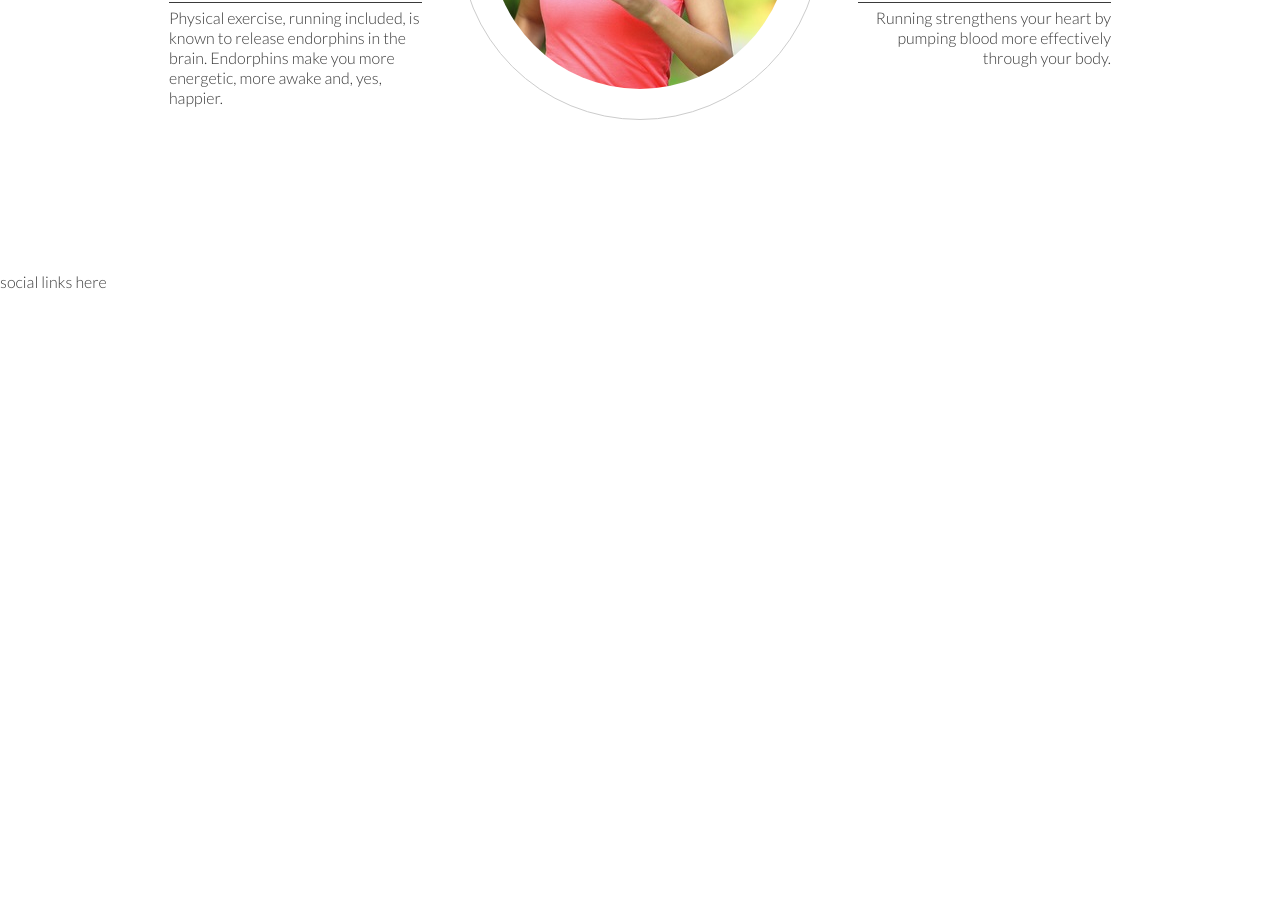
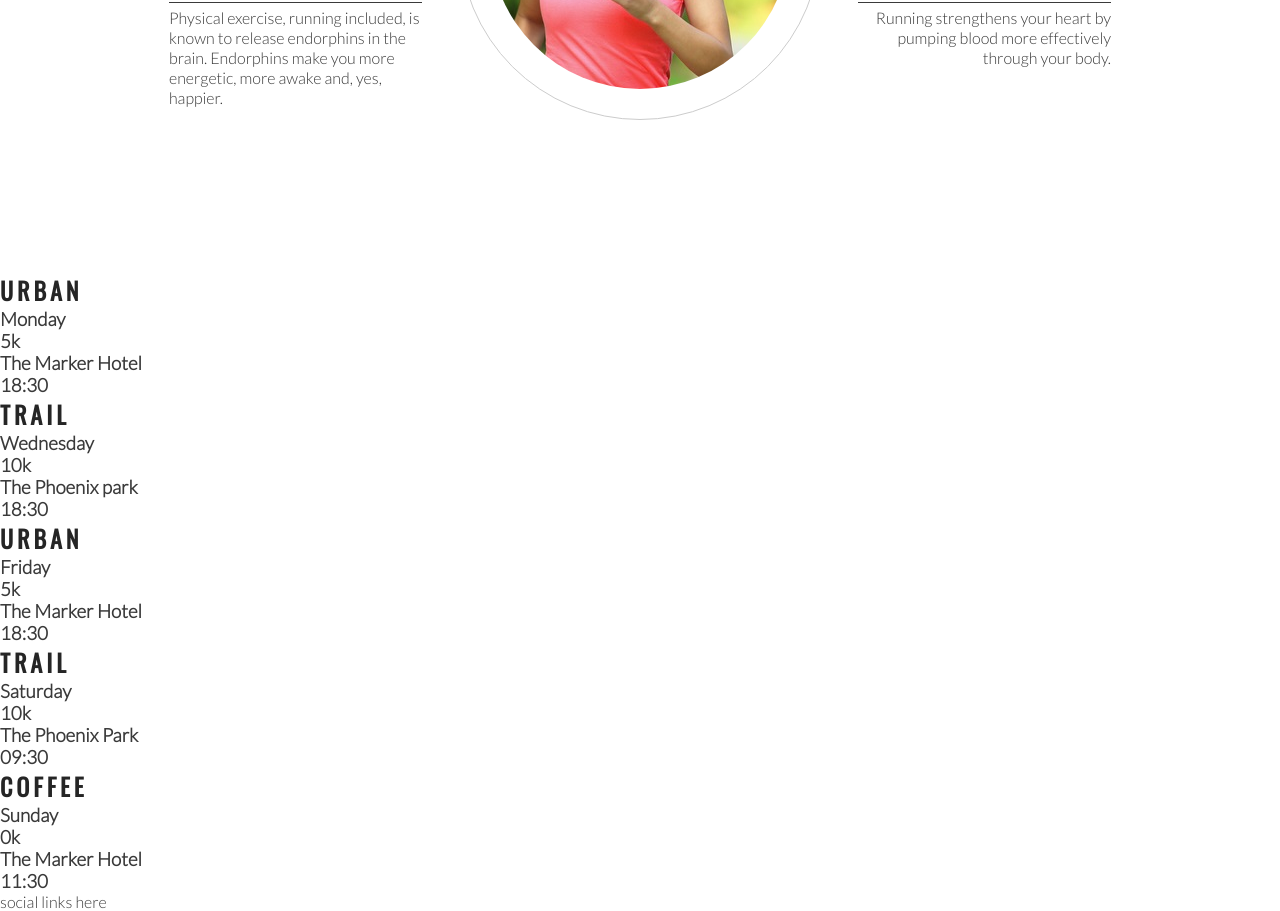
Before and after one commit to Leonardo-Cardoso-ie/love-running, a plain HTML site: page index.html in a window 1280 px wide. Shown: the part 1023-1934 px from the top of the page. Before the commit the page ends 1314 px from the top, so only its background shows below. Drawn offline with nearby package versions, Linux system fonts and the light colour scheme.

Commit message:
Add meetup times main structure

```diff
--- a/index.html
+++ b/index.html
@@ -82,6 +82,41 @@
         </div>
     </section>
     <section>
+        <div>
+            <h2>Urban</h2>
+            <h3>Monday</h3>
+            <h3>5k</h3>
+            <h3>The Marker Hotel</h3>
+            <h3>18:30</h3>
+        </div>
+        <div>
+            <h2>Trail</h2>
+            <h3>Wednesday</h3>
+            <h3>10k</h3>
+            <h3>The Phoenix park</h3>
+            <h3>18:30</h3>
+        </div>
+        <div>
+            <h2>Urban</h2>
+            <h3>Friday</h3>
+            <h3>5k</h3>
+            <h3>The Marker Hotel</h3>
+            <h3>18:30</h3>
+        </div>
+        <div>
+            <h2>Trail</h2>
+            <h3>Saturday</h3>
+            <h3>10k</h3>
+            <h3>The Phoenix Park</h3>
+            <h3>09:30</h3>
+        </div>
+        <div>
+            <h2>Coffee</h2>
+            <h3>Sunday</h3>
+            <h3>0k</h3>
+            <h3>The Marker Hotel</h3>
+            <h3>11:30</h3>
+        </div>
 
     </section>
     <footer>
```
